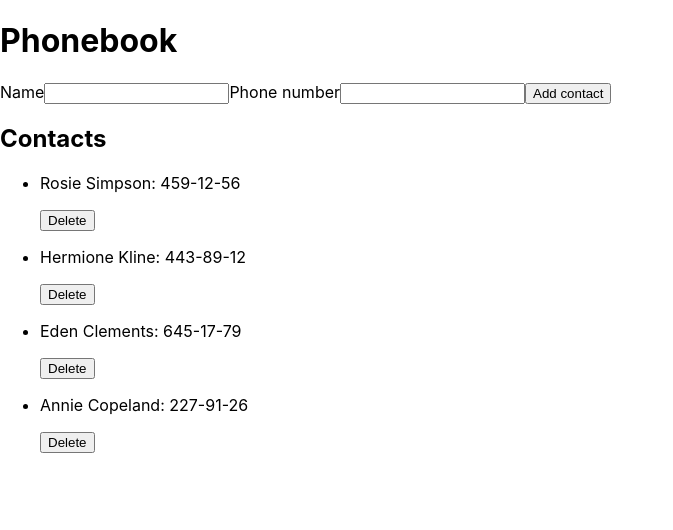
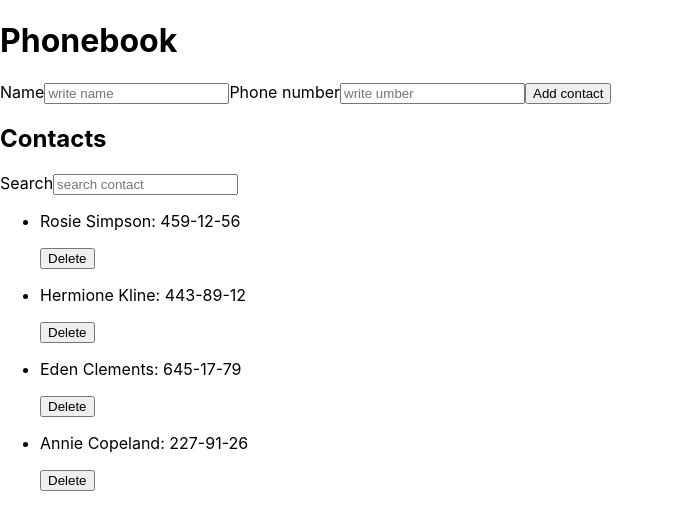
Before and after one commit to Anna-Nesterenko/goit-react-hw-08-phonebook, a React (Create React App) app: page / in a window 1280 px wide. Shown: the top 530 px of the page, without its empty margins (0-673 px from the left). Built offline with nearby package versions, Linux system fonts and the light colour scheme.

Commit message:
addAllMainTasks

```diff
--- a/src/components/App.jsx
+++ b/src/components/App.jsx
@@ -2,6 +2,7 @@ import { Component } from 'react';
 import { nanoid } from 'nanoid';
 import { Form } from './Form/Form';
 import { ContactList } from './ContactList/ContactList';
+import { Filter } from './Filter/Filter';
 
 export class App extends Component {
   state = {
@@ -11,16 +12,27 @@ export class App extends Component {
       { id: nanoid(7), name: 'Eden Clements', number: '645-17-79' },
       { id: nanoid(7), name: 'Annie Copeland', number: '227-91-26' },
     ],
+    filter: '',
   };
 
   formSubmitData = objContact => {
+    const { contacts } = this.state;
     const addContact = {
       id: nanoid(7),
       ...objContact,
     };
 
-    this.setState(({ contacts }) => ({
-      contacts: [...contacts, addContact],
+    const isFindCopyContact = contacts.find(
+      el => el.name.toLocaleLowerCase() === objContact.name.toLocaleLowerCase()
+    );
+
+    if (isFindCopyContact) {
+      alert(`${objContact.name} is in your Contacts`);
+      return;
+    }
+
+    this.setState(prevState => ({
+      contacts: [...prevState.contacts, addContact],
     }));
   };
 
@@ -30,15 +42,31 @@ export class App extends Component {
     }));
   };
 
+  changeFilter = e => {
+    this.setState({ filter: e.currentTarget.value });
+  };
+
+  getVisibleFilter = () => {
+    const { contacts, filter } = this.state;
+    return contacts.filter(el =>
+      el.name.toLowerCase().includes(filter.toLowerCase())
+    );
+  };
+
   render() {
-    const { contacts } = this.state;
+    const { filter } = this.state;
+    const filterContacts = this.getVisibleFilter();
 
     return (
       <>
         <h1>Phonebook</h1>
         <Form onData={this.formSubmitData} />
         <h2>Contacts</h2>
-        <ContactList contacts={contacts} onDeleteContact={this.deleteContact} />
+        <Filter value={filter} onChangeFilter={this.changeFilter} />
+        <ContactList
+          contacts={filterContacts}
+          onDeleteContact={this.deleteContact}
+        />
       </>
     );
   }
--- /dev/null
+++ b/src/components/Filter/Filter.jsx
@@ -0,0 +1,20 @@
+import PropTypes from 'prop-types';
+
+export const Filter = ({ value, onChangeFilter }) => {
+  return (
+    <label htmlFor="">
+      Search
+      <input
+        type="text"
+        value={value}
+        onChange={onChangeFilter}
+        placeholder="search contact"
+      />
+    </label>
+  );
+};
+
+Filter.propTypes = {
+  value: PropTypes.string.isRequired,
+  onChangeFilter: PropTypes.func.isRequired,
+};
--- a/src/components/Form/Form.jsx
+++ b/src/components/Form/Form.jsx
@@ -24,6 +24,8 @@ export class Form extends Component {
   };
 
   render() {
+    const { name, number } = this.state;
+
     return (
       <form onSubmit={this.handleSubmit}>
         <label>
@@ -31,10 +33,11 @@ export class Form extends Component {
           <input
             type="text"
             name="name"
-            value={this.state.name}
+            value={name}
             pattern="^[a-zA-Zа-яА-Я]+(([' -][a-zA-Zа-яА-Я ])?[a-zA-Zа-яА-Я]*)*$"
             title="Name may contain only letters, apostrophe, dash and spaces. For example Adrian, Jacob Mercer, Charles de Batz de Castelmore d'Artagnan"
             required
+            placeholder="write name"
             onChange={this.handleChange}
           />
         </label>
@@ -43,10 +46,11 @@ export class Form extends Component {
           <input
             type="tel"
             name="number"
-            value={this.state.number}
+            value={number}
             pattern="\+?\d{1,4}?[-.\s]?\(?\d{1,3}?\)?[-.\s]?\d{1,4}[-.\s]?\d{1,4}[-.\s]?\d{1,9}"
             title="Phone number must be digits and can contain spaces, dashes, parentheses and can start with +"
             required
+            placeholder="write umber"
             onChange={this.handleChange}
           />
         </label>
```
Also changed, not shown: src/components/ContactList/ContactList.jsx (+7 -0 lines).
